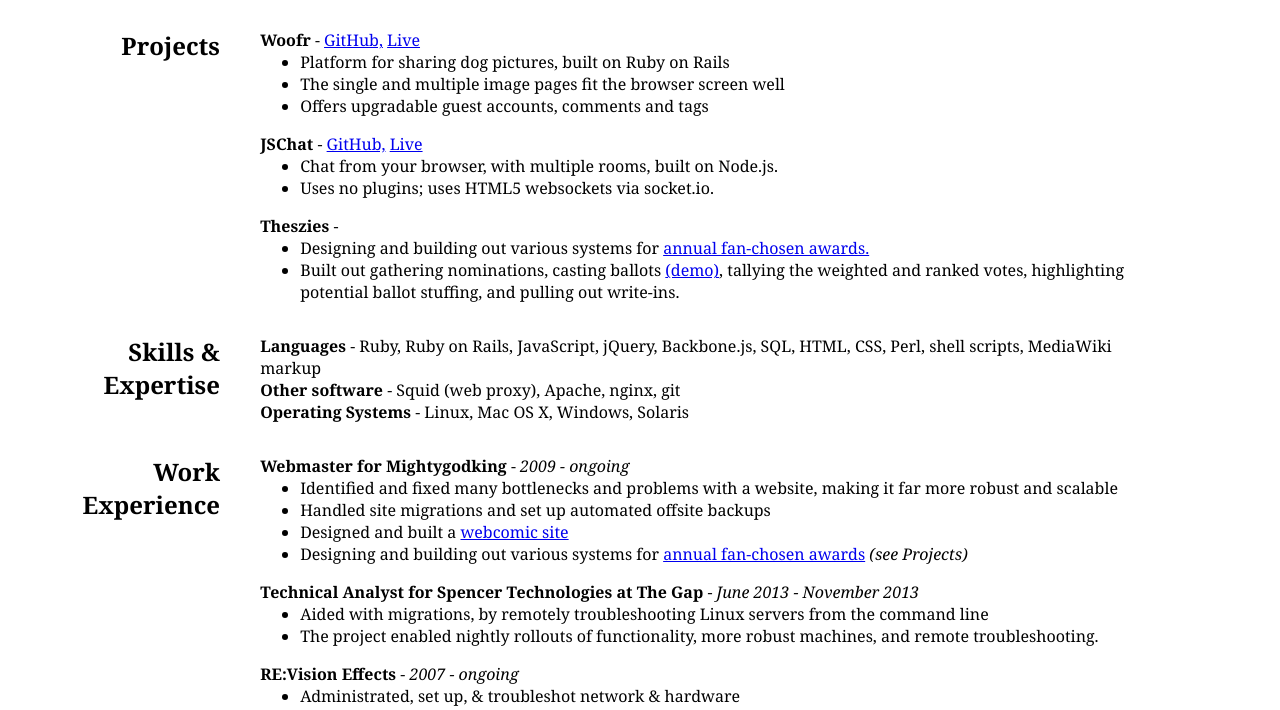
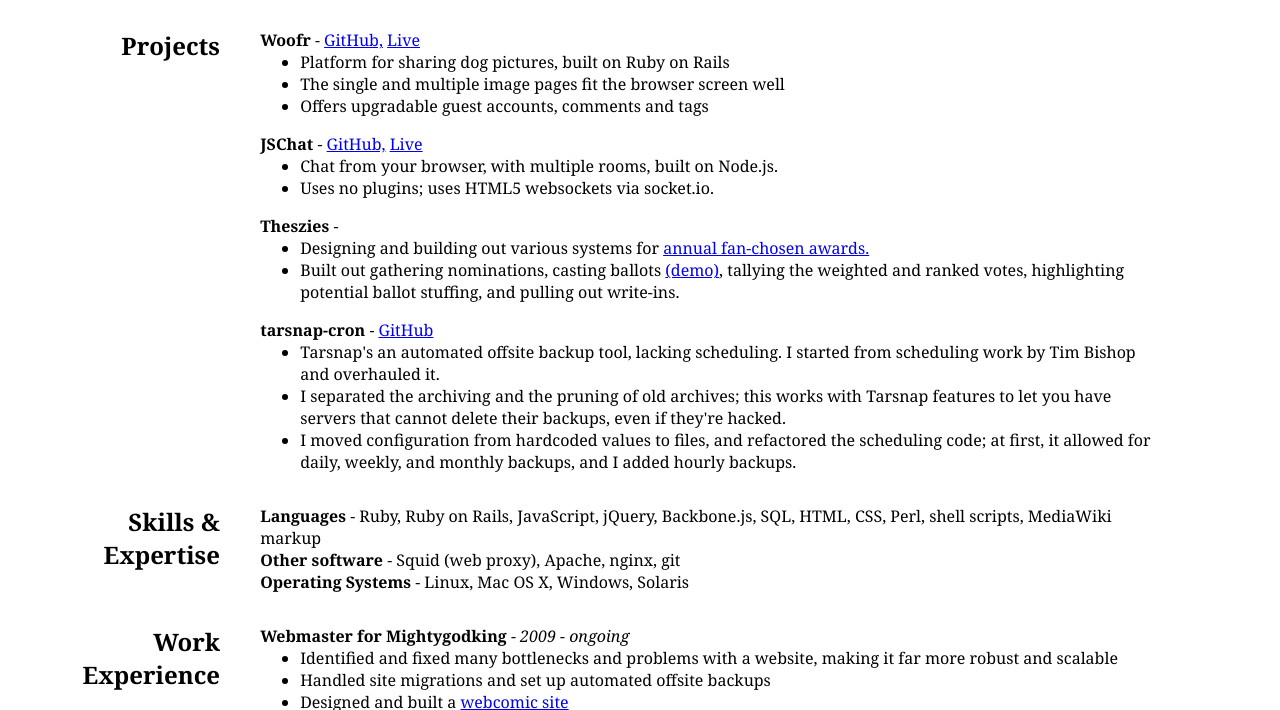
Before and after one commit to pronoiac/pronoiac.github.io, a plain HTML site: page index.html in a window 1280 px wide. Shown: the part 97-807 px from the top of the page. Drawn offline with Linux system fonts and the light colour scheme.

Commit message:
Adding tarsnap-cron to Projects

```diff
--- a/index.html
+++ b/index.html
@@ -63,6 +63,17 @@
           pulling out write-ins.</li>
         </ul>
       </section> <!-- /theszies -->
+
+      <section class="item">
+        <b>tarsnap-cron</b> -
+          <a href="https://github.com/pronoiac/tarsnap-cron">GitHub</a>
+        <ul>
+          <li>Tarsnap's an automated offsite backup tool, lacking scheduling.
+          I started from scheduling work by Tim Bishop and overhauled it.</li>
+          <li>I separated the archiving and the pruning of old archives; this works with Tarsnap features to let you have servers that cannot delete their backups, even if they're hacked.</li>
+          <li>I moved configuration from hardcoded values to files, and refactored the scheduling code; at first, it allowed for daily, weekly, and monthly backups, and I added hourly backups.</li>
+        </ul>
+      </section><!-- /tarsnap-cron -->
     </section><!-- /col2 -->
   </section><!-- /projects -->
 
```
